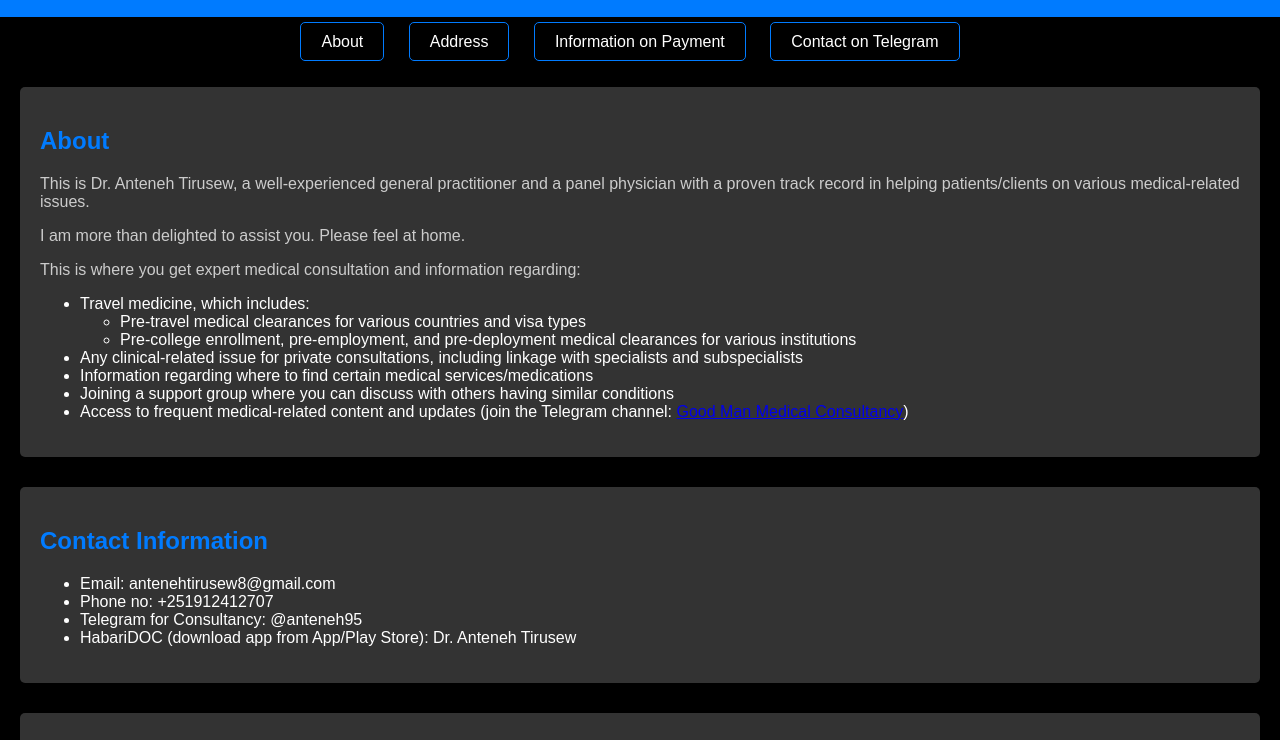
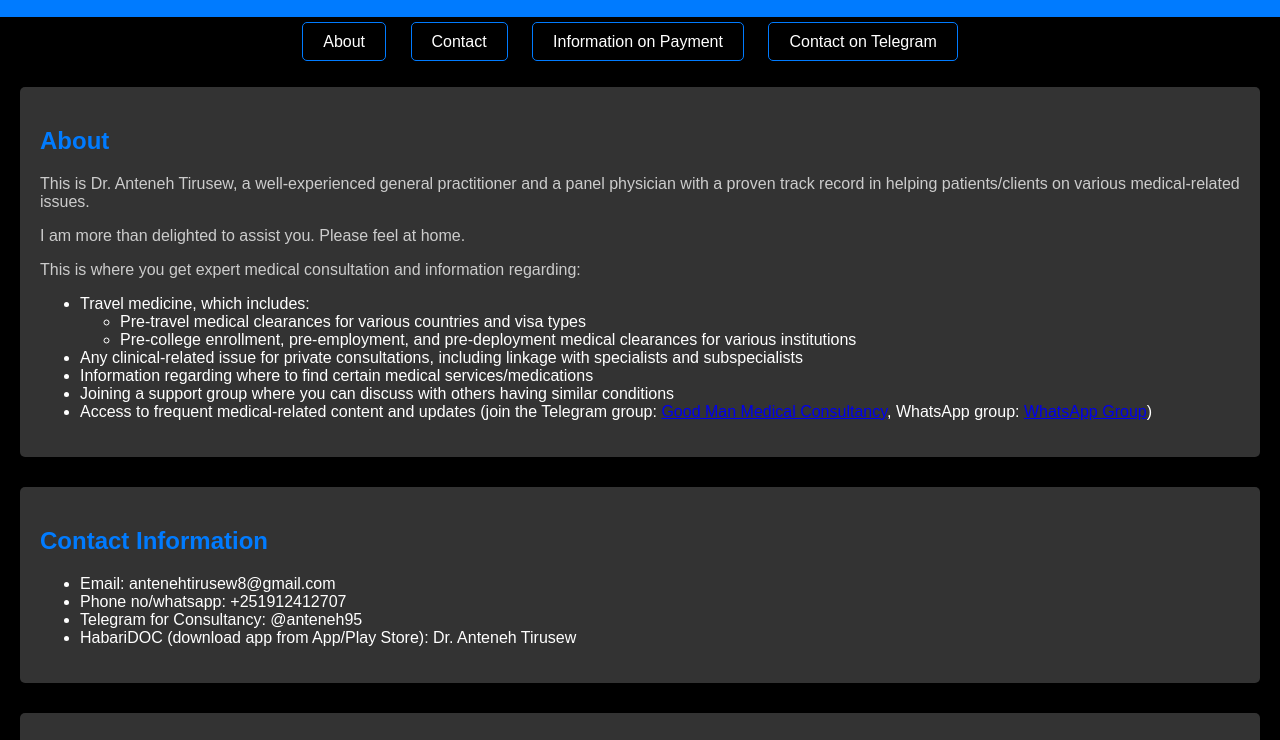
Before and after one commit to antenehtir/antenehconsultancy, a plain HTML site: page index.html in a window 1280 px wide. Shown: the part 60-800 px from the top of the page. Drawn offline with Linux system fonts and the light colour scheme; a script that the page names is missing.

Commit message:
Update index.html

```diff
--- a/index.html
+++ b/index.html
@@ -15,7 +15,7 @@
 <nav>
     <ul>
         <li><a href="#about">About</a></li>
-        <li><a href="#address">Address</a></li>
+        <li><a href="#contact">Contact</a></li>
         <li><a href="#payment">Information on Payment</a></li>
         <li><a href="https://t.me/Anteneh95" target="_blank">Contact on Telegram</a></li>
     </ul>
@@ -36,15 +36,15 @@
             <li>Any clinical-related issue for private consultations, including linkage with specialists and subspecialists</li>
             <li>Information regarding where to find certain medical services/medications</li>
             <li>Joining a support group where you can discuss with others having similar conditions</li>
-            <li>Access to frequent medical-related content and updates (join the Telegram channel: <a href="https://t.me/+YQ0QXSrq3_RiY2I8" target="_blank">Good Man Medical Consultancy</a>)</li>
+            <li>Access to frequent medical-related content and updates (join the Telegram group: <a href="https://t.me/+YQ0QXSrq3_RiY2I8" target="_blank">Good Man Medical Consultancy</a>, WhatsApp group: <a href="https://chat.whatsapp.com/D9J7cMInYI02qpfv0p6sSZ" target="_blank">WhatsApp Group</a>)</li>
         </ul>
     </section>
 
-    <section id="address">
+    <section id="contact">
         <h2>Contact Information</h2>
         <ul>
             <li>Email: antenehtirusew8@gmail.com</li>
-            <li>Phone no: +251912412707</li>
+            <li>Phone no/whatsapp: +251912412707</li>
             <li>Telegram for Consultancy: @anteneh95</li>
             <li>HabariDOC (download app from App/Play Store): Dr. Anteneh Tirusew</li>
         </ul>
```
